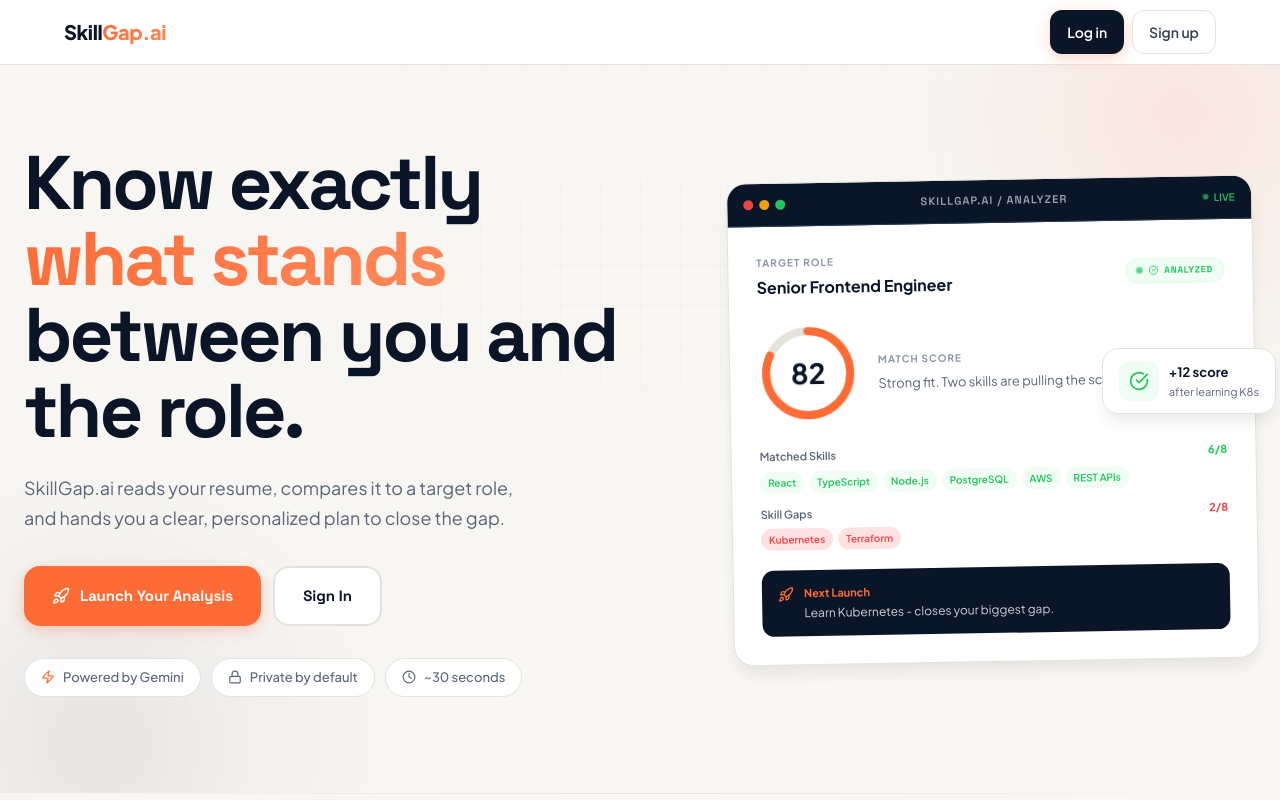
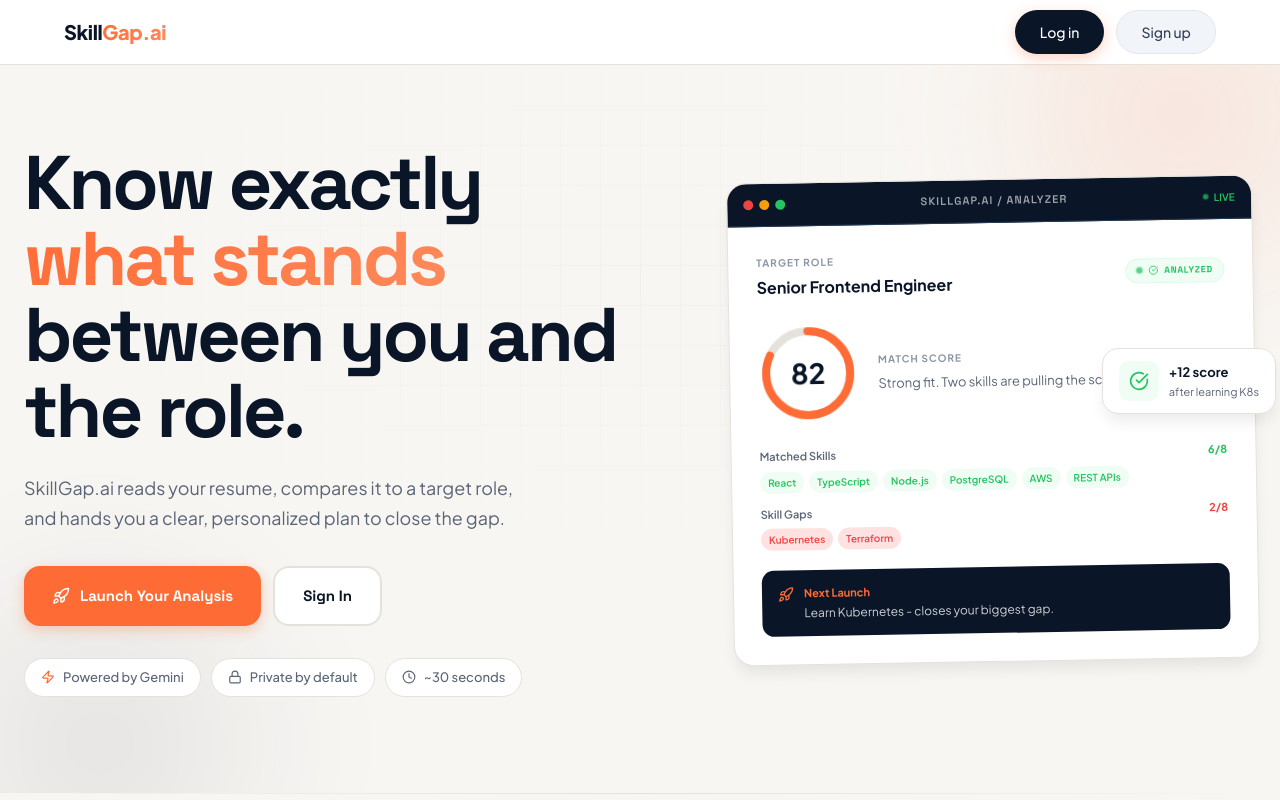
Before and after one commit to Theani7/skillgap.ai, a React (Vite) app in the folder frontend/: page / in a window 1280 px wide. Shown: the top 800 px of the page. Built offline with nearby package versions, Linux system fonts and the light colour scheme; no server answers.

Commit message:
Style navbar buttons to match Capterra-style rounded pill design

```diff
--- a/frontend/src/components/Navbar.jsx
+++ b/frontend/src/components/Navbar.jsx
@@ -32,18 +32,30 @@
           </span>
         </Link>
 
-        <nav style={{ display: 'flex', alignItems: 'center', gap: '8px' }}>
+        <nav style={{ display: 'flex', alignItems: 'center', gap: '12px' }}>
           <button
             onClick={() => openAuthModal('login')}
             className="btn btn-primary"
-            style={{ padding: '8px 16px', fontSize: '14px' }}
+            style={{
+              padding: '10px 24px',
+              fontSize: '14px',
+              fontWeight: '500',
+              borderRadius: '50px',
+            }}
           >
             Log in
           </button>
           <button
             onClick={() => openAuthModal('register')}
             className="btn btn-secondary"
-            style={{ padding: '8px 16px', fontSize: '14px' }}
+            style={{
+              padding: '10px 24px',
+              fontSize: '14px',
+              fontWeight: '500',
+              borderRadius: '50px',
+              background: 'var(--slate-100)',
+              border: '1px solid var(--slate-200)',
+            }}
           >
             Sign up
           </button>
```
